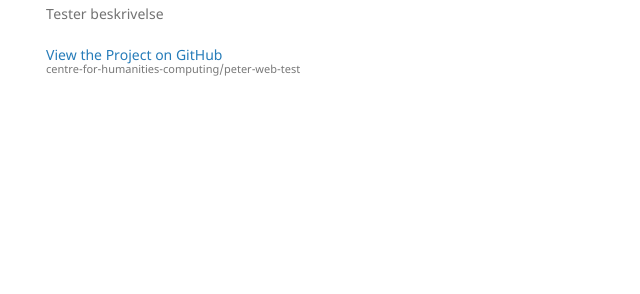
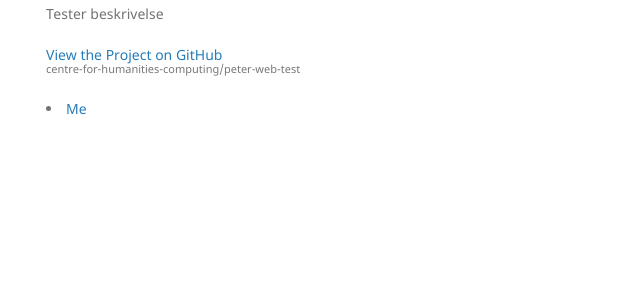
Before and after one commit to centre-for-humanities-computing/peter-web-test, a Jekyll site: the page built from cv.md, in a window 1280 px wide. Shown: the part 280-574 px from the top of the page, without its empty margins (164-804 px from the left). Built offline with Jekyll 4.4.1, drawn with Linux system fonts in a browser that asks for light colours; our own code applies the rules of GitHub Pages for plain Markdown files.

```diff
--- a/cv.md
+++ b/cv.md
@@ -1,2 +1,8 @@
+---
+layout: default
+title: Me
+rank: 3
+---
+
 # Mit CV
 ting jheg har lavet i min fritid
```
